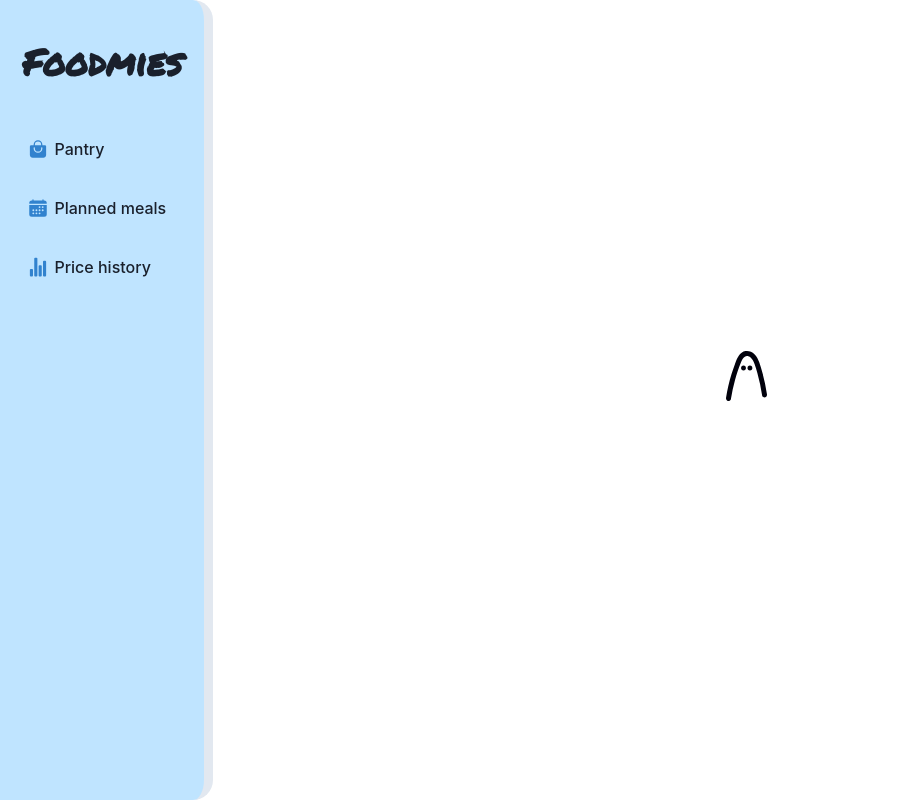
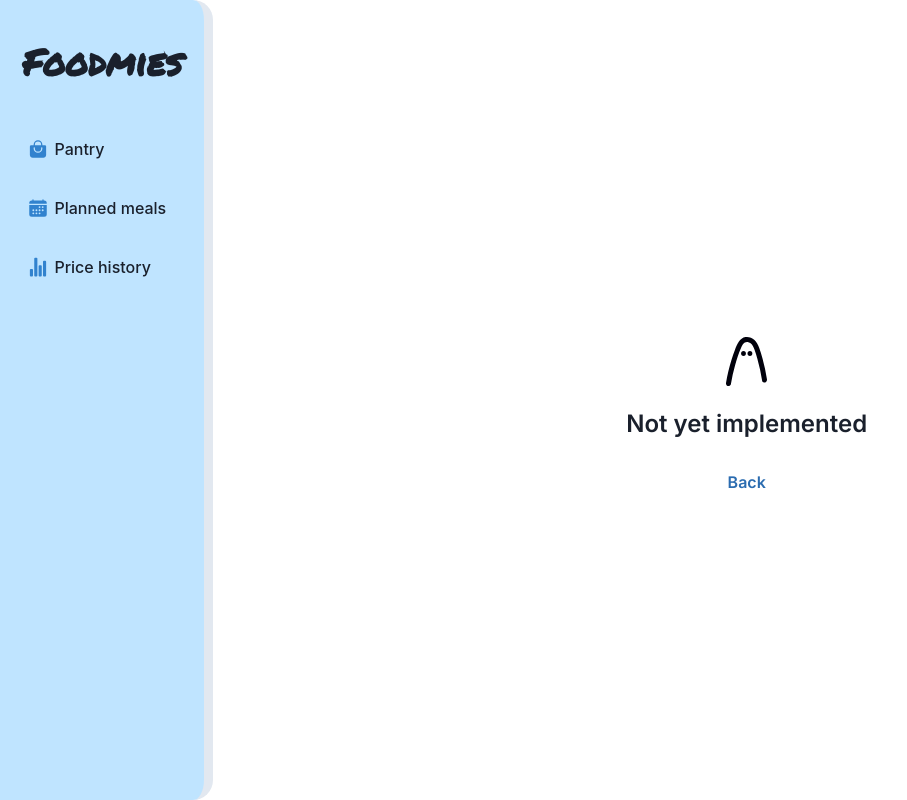
Before and after one commit to Alfonso-AmayaC/foodmies, a Next.js app: page /settings in a window 1280 px wide. Shown: the whole page, without its empty margins (0-907 px from the left). Built offline with nearby package versions, Linux system fonts and the light colour scheme.

Commit message:
Update settings page

```diff
--- a/pages/settings.tsx
+++ b/pages/settings.tsx
@@ -4,7 +4,7 @@ import NotFound from "../components/notFound";
 export default function Settings() {
     return (
         <Layout path={'settings'}>
-            <NotFound />
+            <NotFound buttonText="Back" messageText="Not yet implemented" route="pantry"/>
         </Layout>
     )
 }
```
